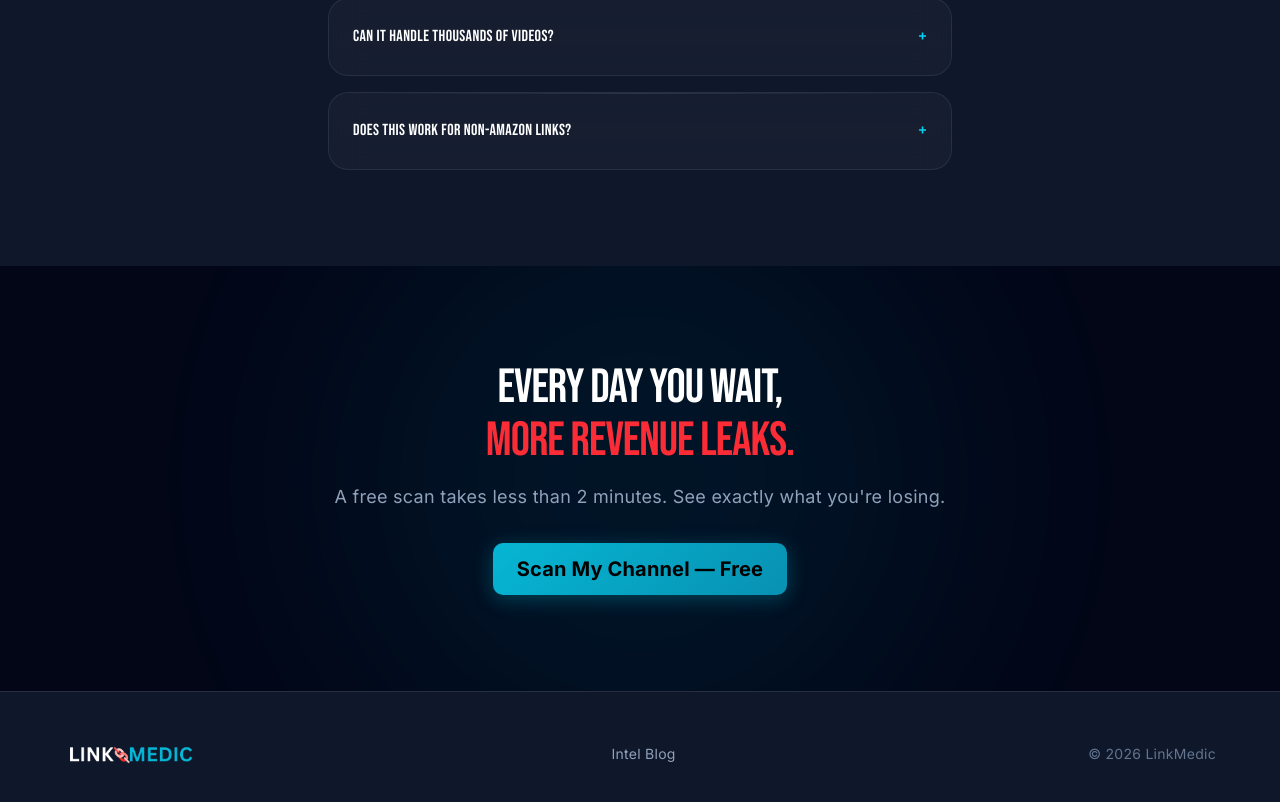
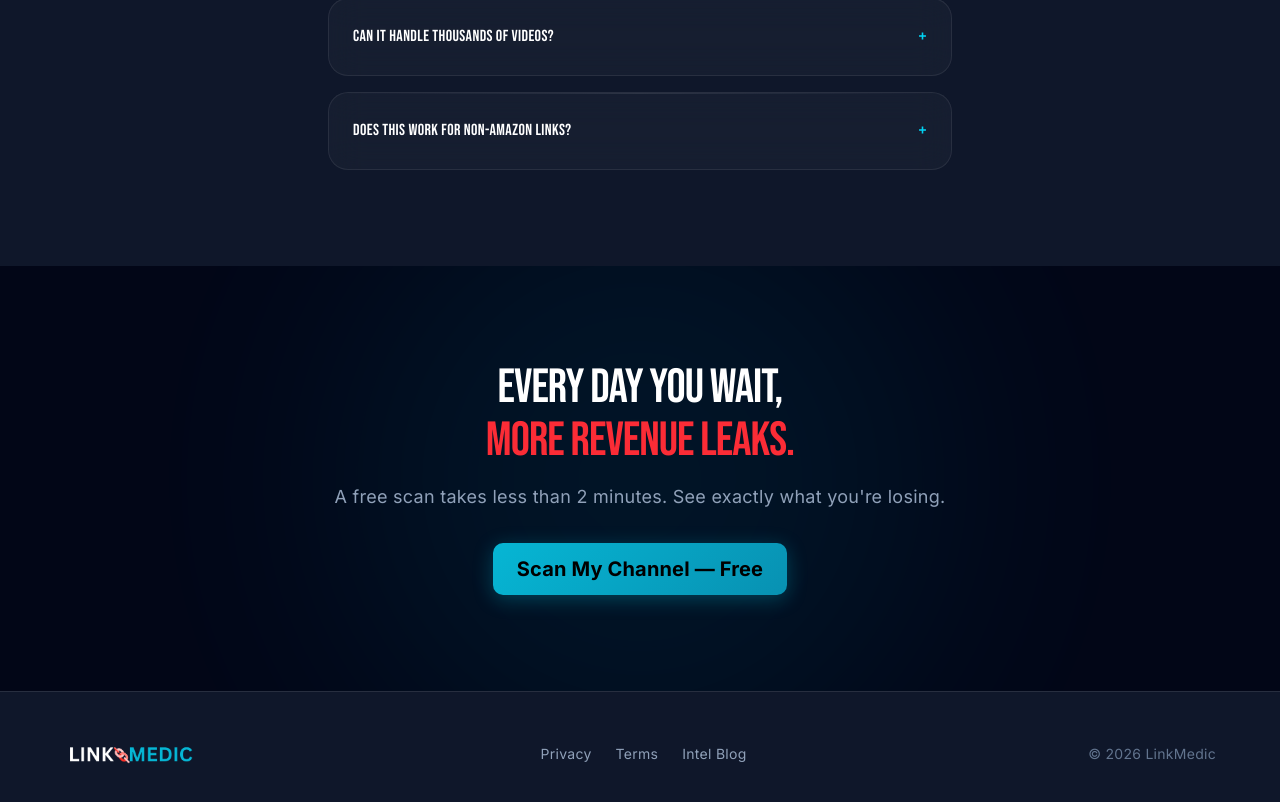
Before and after one commit to talisaineskye-lang/LinkMedic, a Next.js app: page / in a window 1280 px wide. Shown: the part 5667-6469 px from the top of the page. Built offline with nearby package versions, Linux system fonts and the light colour scheme; no server answers; the database is empty.

Commit message:
renamed favicon to icon

```diff
--- a/src/app/page.tsx
+++ b/src/app/page.tsx
@@ -324,6 +324,8 @@
           </div>
 
           <div className="flex gap-6 text-sm text-slate-400">
+            <Link href="/privacy" className="hover:text-white transition">Privacy</Link>
+            <Link href="/terms" className="hover:text-white transition">Terms</Link>
             <Link href="/intel" className="hover:text-white transition">Intel Blog</Link>
           </div>
 
```
Also changed, not shown: src/app/icon.png (renamed from src/app/favicon.png).
